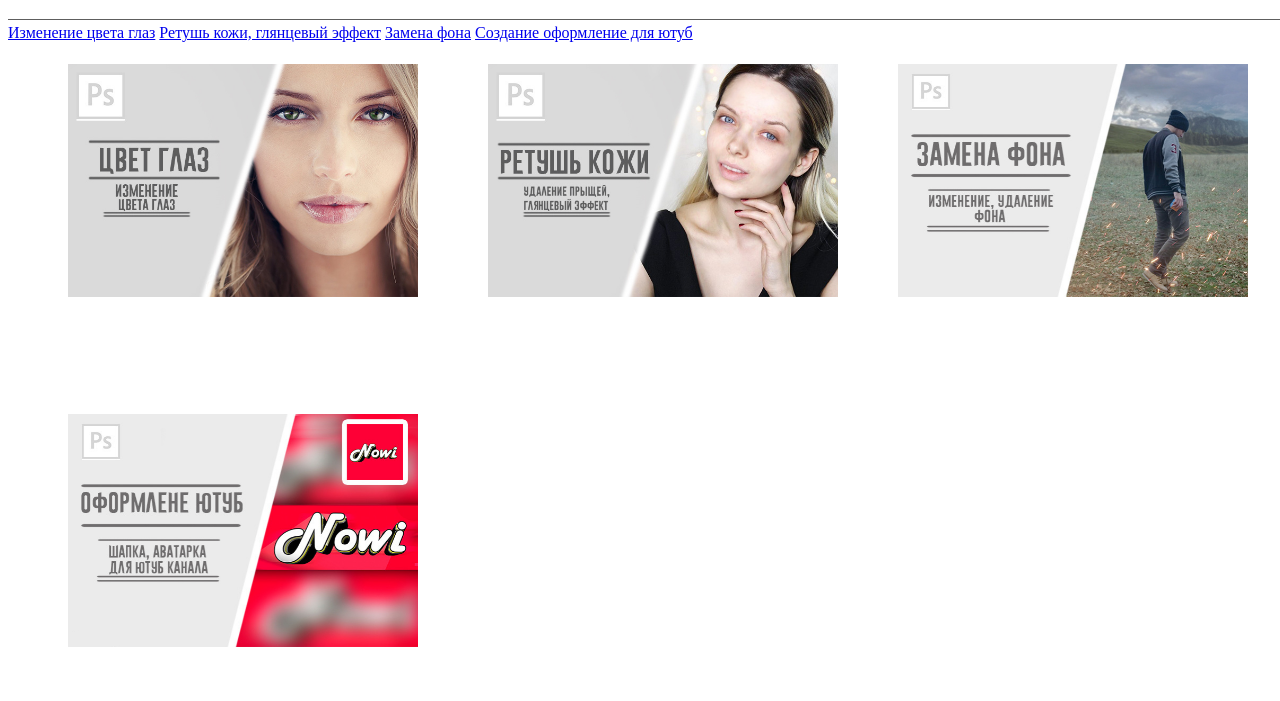
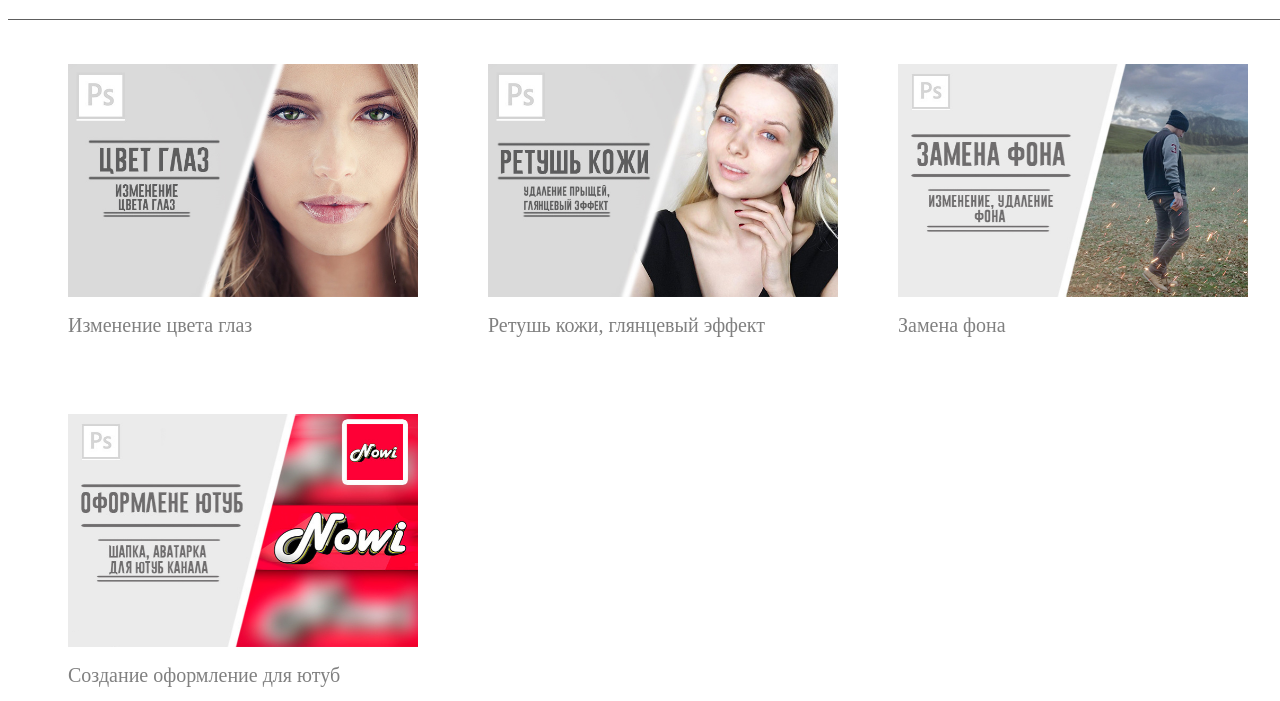
Before and after one commit to Santikasl/santikasl.github.io-, a plain HTML site: page html/index.html in a window 1280 px wide. Shown: the part 99-800 px from the top of the page. Drawn offline with Linux system fonts and the light colour scheme.

Commit message:
Add files via upload

```diff
--- a/html/css/stails.css
+++ b/html/css/stails.css
@@ -4,7 +4,7 @@
 
 /*Вверхний бар*/
 #topbar {
-	     position:relative;
+	position:relative;
 }
 
 
@@ -225,6 +225,64 @@
 
 
 
+
+
+
+/*Текст статей*/
+#textstay{
+	     position:relative;
+}
+#text1 {
+	     position: absolute;
+	     top: 290px;
+	     left: 60px;
+	     font-family: Bahnschrift;
+	     color:#808080;
+	     text-decoration: none;
+	     font-size: 20px;
+}
+#text1:hover {
+	     color:#e85048;
+}
+#text2 {
+         position: absolute;
+	     top: 290px;
+	     left: 480px;
+	     font-family: Bahnschrift;
+	     color:#808080;
+	     text-decoration: none;
+	     font-size: 20px;
+}
+#text2:hover {
+	     color:#e85048;
+}
+#text3 {
+         position: absolute;
+	     top: 290px;
+	     left: 890px;
+	     font-family: Bahnschrift;
+	     color:#808080;
+	     text-decoration: none;
+	     font-size: 20px;
+}
+#text3:hover {
+	     color:#e85048;
+}
+#text4 {
+	     position: absolute;
+	     top: 640px;
+	     left: 60px;
+	     font-family: Bahnschrift;
+	     color:#808080;
+	     text-decoration: none;
+	     font-size: 20px;
+}
+#text4:hover {
+	     color:#e85048;
+}
+
+
+
 /*Нижняя линия*/
 #lainid {
 	     top: 1000
```
